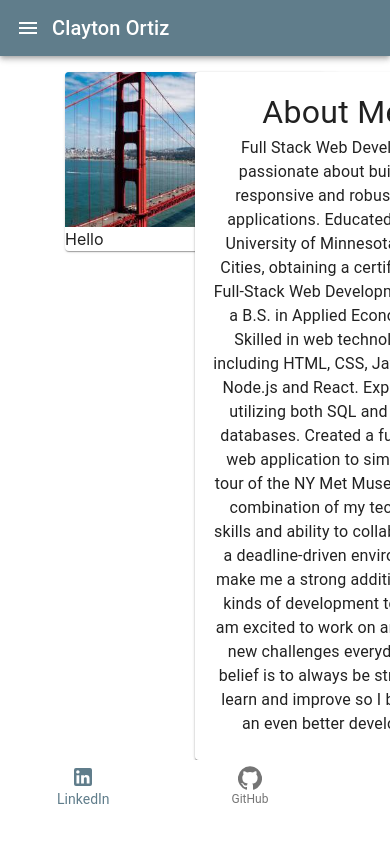
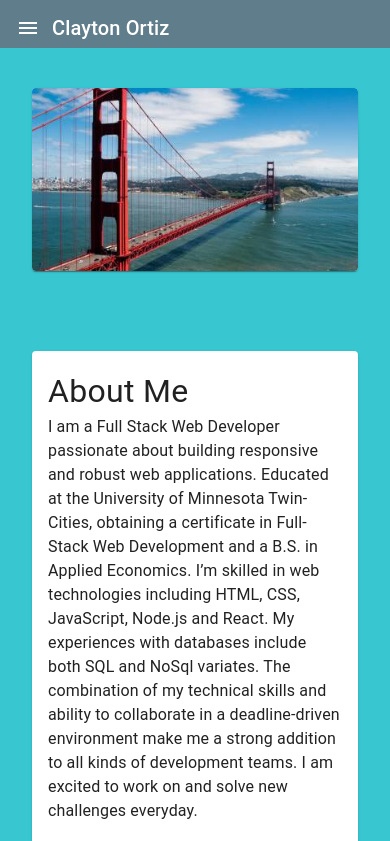
Before and after one commit to ClayData/react-portfolio, a React (Create React App) app in the folder portfolio/: page / in a window 390 px wide. Shown: the top 841 px of the page. Built offline with nearby package versions, Linux system fonts and the light colour scheme.

Commit message:
got both pages to be responsive

```diff
--- a/portfolio/src/components/Footer/Footer.js
+++ b/portfolio/src/components/Footer/Footer.js
@@ -7,7 +7,10 @@ import MailOutlineIcon from '@material-ui/icons/MailOutline';
 const useStyles = makeStyles({
   root: {
     width: 500,
-    margin: 'auto'
+    margin: 'auto',
+  },
+  footer: {
+    borderTop: '1px solid slategray',
   },
 });
 
@@ -18,7 +21,7 @@ export default function Footer() {
   return (
     <Grid container>
 
-        <Grid item xs={12}>
+        <Grid item xs={12} className={classes.footer}>
           <Paper elevation={0}>
             <BottomNavigation
               value={value}
--- a/portfolio/src/components/pages/about/About.js
+++ b/portfolio/src/components/pages/about/About.js
@@ -1,12 +1,16 @@
 import React from 'react';
 import { makeStyles } from '@material-ui/core/styles';
-import { Card, CardContent, Typography, Grid, Paper, CardMedia }from '@material-ui/core';
+import { Card, CardContent, Typography, Grid, CardMedia}from '@material-ui/core';
 import Image from '../../assets/aboutpic.jpg';
 
 
 const useStyles = makeStyles({
-    root: {
-      marginTop: '1rem',
+    root:{
+        backgroundColor: 'rgb(56, 199, 209)',
+        minHeight: '47rem'
+    },
+    card: {
+      margin: '2rem',
       minWidth: 275,
     },
     media:
@@ -20,10 +24,9 @@ const useStyles = makeStyles({
     body: {
       fontSize: '1rem'
     },
-    paper: {
-        alignSelf: 'center',
-        textAlign: 'center'
-    }
+    body2: {
+        marginTop: '1rem'
+    },
   });
 
 function About() {
@@ -31,42 +34,41 @@ function About() {
 
 
     return(
-        <Grid container >
-            <Grid item xs={2}>
-
-            </Grid>
-            <Grid item xs={4}>
-                <Card className={classes.root}>
+        <div className={classes.root}>
+            <Grid container spacing={2} >
+                <Grid item xs>
+                    <Card className={classes.card}>
                         <CardMedia
                         className={classes.media}
                         title='Clayton Ortiz'
                         image={Image}
                         />
-                    Hello
                     </Card>
+
              </Grid>
-            <Grid item xs={4}>
-                <Paper className={classes.paper}>
-                    <Card className={classes.root}>
+                <Grid item xs>
+                        <Card className={classes.card}>
                             <CardContent>
                                 <Typography className={classes.title}>
                                     About Me
                                 </Typography>
                                 <Typography className={classes.body}>
-                            Full Stack Web Developer passionate about building responsive and robust web applications.
-                            Educated at the University of Minnesota Twin-Cities, obtaining a certificate in Full-Stack Web Development and a B.S. in Applied Economics. Skilled in web technologies including HTML, CSS, JavaScript, Node.js and React. Experience utilizing both SQL and NoSql databases.
-                            Created a full stack web application to simulate a tour of the NY Met Museum. The combination of my technical skills and ability to collaborate in a deadline-driven environment make me a strong addition to all kinds of development teams.
-                            I am excited to work on and solve new challenges everyday. My belief is to always be striving to learn and improve so I become an even better developer.
+                                I am a Full Stack Web Developer passionate about building responsive and robust web applications.
+                                Educated at the University of Minnesota Twin-Cities, obtaining a certificate in Full-Stack Web Development and a B.S. in Applied Economics.
+                                I’m skilled in web technologies including HTML, CSS, JavaScript, Node.js and React.
+                                My experiences with databases include both SQL and NoSql variates.
+                                The combination of my technical skills and ability to collaborate in a deadline-driven environment make me a strong addition to all kinds of development teams. I am excited to work on and solve new challenges everyday.
+
+                                </Typography>
+                                <Typography className={classes.body2}>
+                                My belief is to always be striving to learn and improve so I become an even better developer.
+                                In my free time not coding I enjoy reading, lifting weights and hanging with friends. Please reach out to me with any questions you may have via email.
                                 </Typography>
                             </CardContent>
                         </Card>
-                </Paper>
-            </Grid>
-            <Grid item xs={2}>
-
                     </Grid>
                 </Grid>
-
+        </div>
     )
 }
 
--- a/portfolio/src/components/pages/projects/Projects.css
+++ b/portfolio/src/components/pages/projects/Projects.css
@@ -1,29 +1,3 @@
-.container-fluid{
-    background: #ECEFF1;
-    width: 100%;
-    height: 100vh;
+.root{
+    background-color: rgb(56, 199, 209);
 }
-
-.row{
-    height: 100vh;
-}
-
-.card{
-    width: 400px;
-    border-radius: 2px;
-    box-shadow: 0 3px 6px #999, 0 3px 6px #999;
-    margin: 1rem;
-    position: relative;
-
-}
-
-.card > .img-container {
-    height: 60%;
-    overflow: hidden;
-    text-align: center;
-    background:#6CADDC;
-  }
-
-  .card > .img-container > img {
-    width: 60%
-  }
--- a/portfolio/src/components/pages/projects/Projects.js
+++ b/portfolio/src/components/pages/projects/Projects.js
@@ -4,6 +4,7 @@ import ProjectCard from './ProjectCard';
 import Wrapper from './Wrapper';
 import data from './projectData.json';
 
+import './Projects.css'
 
 
 
@@ -15,9 +16,11 @@ class Projects extends React.Component {
     }
 }
 
+
+
     render() {
         return(
-            <Grid container>
+            <Grid container className='root'>
                 <Grid item xs={2} />
 
                 <Grid item xs={8}>
--- a/portfolio/src/components/pages/projects/Wrapper.css
+++ b/portfolio/src/components/pages/projects/Wrapper.css
@@ -1,12 +1,15 @@
 .wrapper {
     padding-top: 50px;
     background: linear-gradient(to left bottom, rgb(10, 34, 57, .8), rgb(98, 117, 139, .8)), url('../../assets/minneapolis_skyline.jpg');
-    height: 100vh;
+    height: 85vh;
     display: flex;
     flex-flow: row wrap;
+    padding-top: 4rem;
     padding: 20px;
     justify-content: space-around;
     align-content: flex-start;
     overflow: auto;
     box-shadow: -10px 0 8px -8px black, 10px 0 8px -8px black;
+    margin-top: .5rem;
+    margin-bottom: .5rem;
   }
```
Lines whose indentation alone changed are shown as unchanged.
